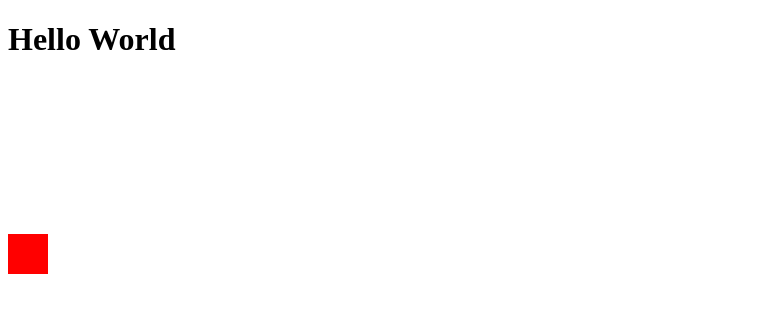
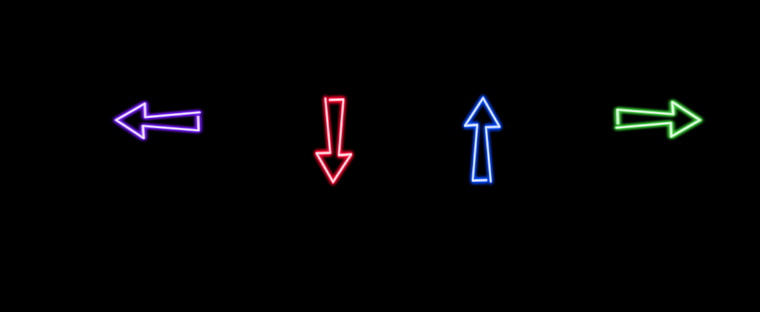
Before and after one commit to shanenak/disco-tap, a website built with webpack: page index.html in a window 1280 px wide. Shown: the whole page, without its empty margins (0-760 px from the left). Built offline with nearby package versions, Linux system fonts and the light colour scheme.

Commit message:
Add target arrows

```diff
--- a/src/index.js
+++ b/src/index.js
@@ -1,2 +1,9 @@
-const root = document.getElementById("root")
-console.log(root)
+import Game from "./scripts/game";
+
+const canvasEl = document.getElementById("canvas")
+canvasEl.width = Game.DIM_X;
+canvasEl.height = Game.DIM_Y;
+
+const ctx = canvasEl.getContext("2d");
+const game = new Game(ctx);
+// new GameView(game,ctx).start();
--- /dev/null
+++ b/src/scripts/game.js
@@ -0,0 +1,36 @@
+import addTargets from "./target";
+
+class Game {
+    constructor(ctx) {
+        this.ctx = ctx
+
+        this.score = 0;
+        // this.testCanvas();
+        addTargets(ctx);
+    }
+
+    static DIM_X = 1000; // document.body.clientWidth;
+    static DIM_Y = 600; // document.body.clientHeight;
+    static FPS = 32;
+    static BG_COLOR = "#000000";
+
+    testCanvas(){
+        this.ctx.fillStyle = Game.BG_COLOR;
+        this.ctx.fillRect(0, 0, Game.DIM_X, Game.DIM_Y)
+    }
+    // allObjects() {
+    //     return [].concat(this.)
+    // }
+
+    // draw(ctx) {
+    //     ctx.clearRect(0, 0, Game.DIM_X, Game.DIM_Y)
+    //     ctx.fillStyle = Game.BG_COLOR;
+    //     ctx.fillRect(0, 0, Game.DIM_X, Game.DIM_Y)
+
+    //     this.allObjects().forEach((object) => {
+    //         object.draw(ctx);
+    //     })
+    // }
+}
+
+export default Game;
--- /dev/null
+++ b/src/scripts/target.js
@@ -0,0 +1,74 @@
+const HORIZ_Y = 15;
+const VERT_Y = 10;
+const ARROW_WIDTH = 50;
+const ARROW_HEIGHT = 100;
+
+const TAB_X = 100
+const GAP = 100;
+
+const COORDS = {
+    "l": [TAB_X, HORIZ_Y],
+    "d": [TAB_X + ARROW_HEIGHT + GAP, VERT_Y],
+    "u": [TAB_X + ARROW_HEIGHT + ARROW_WIDTH + 2*GAP, VERT_Y],
+    "r": [TAB_X + ARROW_HEIGHT + 2*ARROW_WIDTH + 3*GAP, HORIZ_Y]
+}
+
+const IMAGE_SRC = {
+    "l": "../images/left-arrow.png",
+    "d": "../images/down-arrow.png",
+    "u": "../images/up-arrow.png",
+    "r": "../images/right-arrow.png"
+}
+
+const COLORS = {
+    "l": "#BF95FF",
+    "d": "#FF899E",
+    "u": "#C5C5FF",
+    "r": "#A3E9A3"
+}
+
+function getImage(dir) {
+
+    let newImage = new Image()
+
+    if (dir === 'l' || dir === 'r') {
+        // if arrow is horizontal
+        newImage = new Image(ARROW_HEIGHT, ARROW_WIDTH)
+    } else {
+        // else if arrow is vertical
+        newImage = new Image(ARROW_WIDTH, ARROW_HEIGHT)
+    }
+    newImage.src = IMAGE_SRC[dir]
+
+    return newImage
+}
+
+function drawImage(ctx, dir) {
+    let imageObject = getImage(dir)
+    imageObject.onload = function() {
+        ctx.drawImage(imageObject, ...COORDS[dir], imageObject.width, imageObject.height)
+    }
+}
+
+function drawCircle(ctx, dir) {
+    if (dir === 'l' || dir === 'r') {
+        // if arrow is horizontal
+        const centerX = COORDS[dir] + ARROW_HEIGHT/2;
+        const centerY = COORDS[dir] + ARROW_WIDTH/2;
+        const radius = ARROW_HEIGHT/2 + GAP/3;
+    }
+    ctx.beginPath();
+    ctx.arc(centerX, centerY, radius, 0, 2*Math.PI, false);
+    ctx.lineWidth = 5;
+    // ctx.filter = 'blur(2px)'
+    ctx.strokeStyle = COLORS[dir];
+    ctx.stroke();
+}
+
+export default function addTargets(ctx) {
+    drawImage(ctx, 'l')
+    // drawCircle(ctx, 'l')
+    drawImage(ctx, 'd')
+    drawImage(ctx, 'u')
+    drawImage(ctx, 'r')
+}
--- a/src/styles/home-page.scss
+++ b/src/styles/home-page.scss
@@ -1,5 +1,3 @@
-#root {
-    background-color: red;
-    height: 40px;
-    width: 40px;
+body {
+    background-color: black;
 }
```
Also changed, not shown: dist/main.css, dist/main.js, images/down-arrow.png (added), images/left-arrow.png (added), images/right-arrow.png (added), images/up-arrow.png (added).
